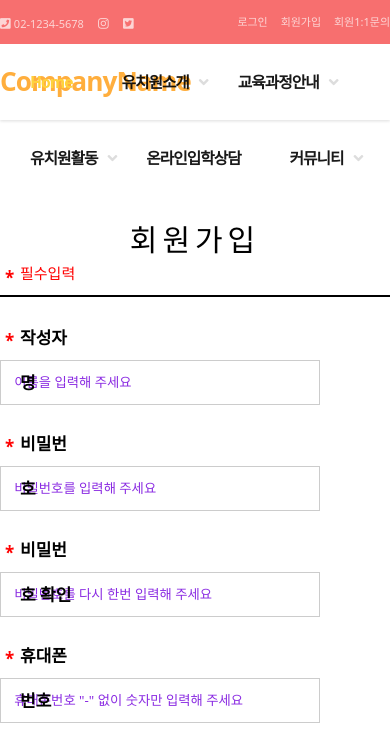
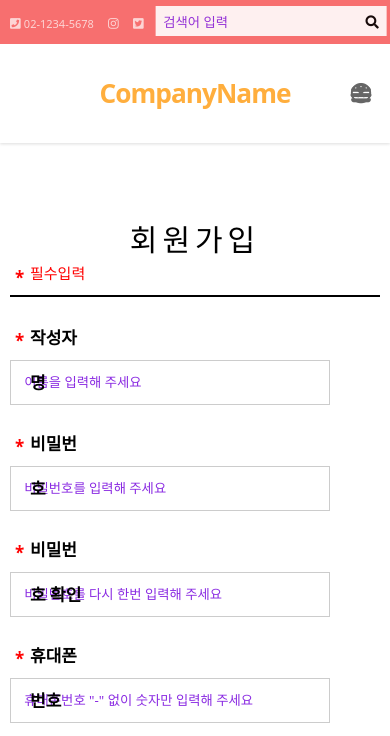
Before and after one commit to danassong/kindergarten, a plain HTML site: page join.html in a window 390 px wide. Shown: the top 736 px of the page. Drawn offline with Linux system fonts and the light colour scheme.

Commit message:
반응형

```diff
--- a/css/common.css
+++ b/css/common.css
@@ -63,7 +63,8 @@
 }
 
 .top .search_box {
-    top: 6px; left: 180px;
+    top: 6px; right: 50%;
+    transform: translate(50%);
     position: absolute;
     opacity: 0.9;
 }
@@ -106,9 +107,10 @@
     font-size: 26.25px;
     color:#ffae3d;
     font-weight: 700;
-    position: absolute;
+    padding: 18px;
+    /* position: absolute;
     top: 50%;
-    transform: translateY(-50%);
+    transform: translateY(-50%); */
 }
 
 .logonav h1:hover {
@@ -116,23 +118,39 @@
     transition: all 0.5s;
 }
 
+.logonav .open_nav,
+.logonav .close_nav {
+    display: none;
+}
+
+
 .logonav .nav {
     position: absolute;
     right: 0;
     top: 0;
-    z-index: 9999;
+    background: #fff;
+    /* z-index: 9999; */
 }
 
 .logonav .nav .depth1 > li {
+    display: inline-block;
     position: relative;
-    float: left;
+    /* float: left; */
     color: rgba(0, 0, 0, 0.9);
     font-size: 15.75px;
-    line-height: 76px;
+    /* line-height: 76px; */
     font-weight: 800;
     letter-spacing: -1px;
     padding-left: 30px;
     /* padding: 11.8125px 0 11.8125px 13px; */
+}
+.logonav .nav .depth1 > li > a {
+    display: inline-block;
+    padding: 28px 0 22px;
+}
+
+.logonav .nav .depth1 > li > a:first-child {
+    padding-left: 0;
 }
 
 /* css에서 웹폰트아이콘 넣는 방법 */
--- a/css/index.css
+++ b/css/index.css
@@ -1,6 +1,7 @@
 @charset "utf-8";
 @import "reset.css";
 @import "common.css";
+@import "rwdcommon.css";
 
 
 /* section part */
--- a/css/join.css
+++ b/css/join.css
@@ -1,6 +1,7 @@
 @charset "utf-8";
 @import "reset.css";
 @import "common.css";
+@import "rwdcommon.css";
 
 ::placeholder { color: blueviolet;}
 #joinpage {
--- a/css/login.css
+++ b/css/login.css
@@ -1,6 +1,7 @@
 @charset "utf-8";
 @import "reset.css";
 @import "common.css";
+@import "rwdcommon.css";
 
 ::placeholder { color: blueviolet;}
 #loginpage {
--- /dev/null
+++ b/css/rwdcommon.css
@@ -0,0 +1,75 @@
+@charset 'utf-8';
+
+@media only screen and (max-width: 1170px) {
+    .row {
+        padding: 0 10px;
+    }
+    .top .topmenu {
+        position: absolute;
+        font-size: 11px;
+        right: 2%;
+        top: 50%;
+        transform: translateY(-50%);
+    }
+}
+
+@media only screen and (max-width: 992px) {
+    .logonav {
+        position: relative;
+        height: auto;
+    }
+    .logonav h1{
+        padding: 24.875px 0 0;
+        text-align: center;
+    }
+    .logonav .nav {
+        position: static;
+        right: 0;
+        top: 0;
+        text-align: center;
+    }
+    .logonav .nav .depth1 > li > a {
+        display: inline-block;
+        padding: 24.875px 0 24px 30px;
+    }
+}
+
+@media only screen and (max-width: 769px) {
+    .top .topmenu {
+        display: none;
+    }
+    .top .search_box {
+        top: 6px; right: 2%;
+        transform: translate(2%);
+        position: absolute;
+        opacity: 0.9;
+    }
+    .logonav h1{
+        padding: 30px 0;
+        text-align: center;
+    }
+    .logonav .open_nav {
+        display: block;
+        position: absolute;
+        top: 50%;
+        right: 5%;
+        transform: translateY(-50%);
+        color: #666;
+        font-size: 21px;
+    }
+    .logonav .close_nav {
+        display: block;
+        position: absolute;
+        top: 50%;
+        right: 5%;
+        transform: translateY(-50%);
+        color: #666;
+        font-size: 21px;
+    }
+    .logonav .nav {
+        position: static;
+        top: 0; right: 0;
+        text-align: center;
+        display: none;
+    }
+}
--- a/join.html
+++ b/join.html
@@ -27,6 +27,18 @@
                         <a href="#"><i class="fab fa-instagram"></i><span class="blind">인스타그램</span></a>
                         <a href="#"><i class="fab fa-twitter-square"></i><span class="blind">트위터</span></a>
                     </div>
+                    <div class="search_box">
+                        <form action="#" method="POST">
+                            <fieldset>
+                                <legend>검색</legend>
+                                <input type="text" placeholder="검색어 입력">
+                                <button type="submit">
+                                    <span class="blind">전송클릭</span>
+                                    <i class="fas fa-search"></i>
+                                </button>
+                            </fieldset>
+                        </form>
+                    </div>
                     <div class="topmenu">
                         <a href="login.html">로그인</a>
                         <a href="join.html">회원가입</a>
@@ -39,6 +51,10 @@
                     <h1>
                         <a href="index.html">CompanyName</a>
                     </h1>
+                    <div class="open_nav">
+                        <span class="blind">메뉴열기</span>
+                        <i class="fas fa-hamburger"></i>
+                    </div>
                     <nav class="nav">
                         <ul class="depth1 cf">
                             <li><a href="#" class="active">Home</a></li>
@@ -81,6 +97,10 @@
                             </li>
                         </ul>
                     </nav>
+                    <div class="close_nav">
+                        <span class="blind">메뉴닫기</span>
+                        <i class="far fa-times-circle"></i>
+                    </div>
                 </div>
             </div>
         </div>
```
Also changed, not shown: index.html (+8 -0 lines), login.html (+20 -0 lines).
